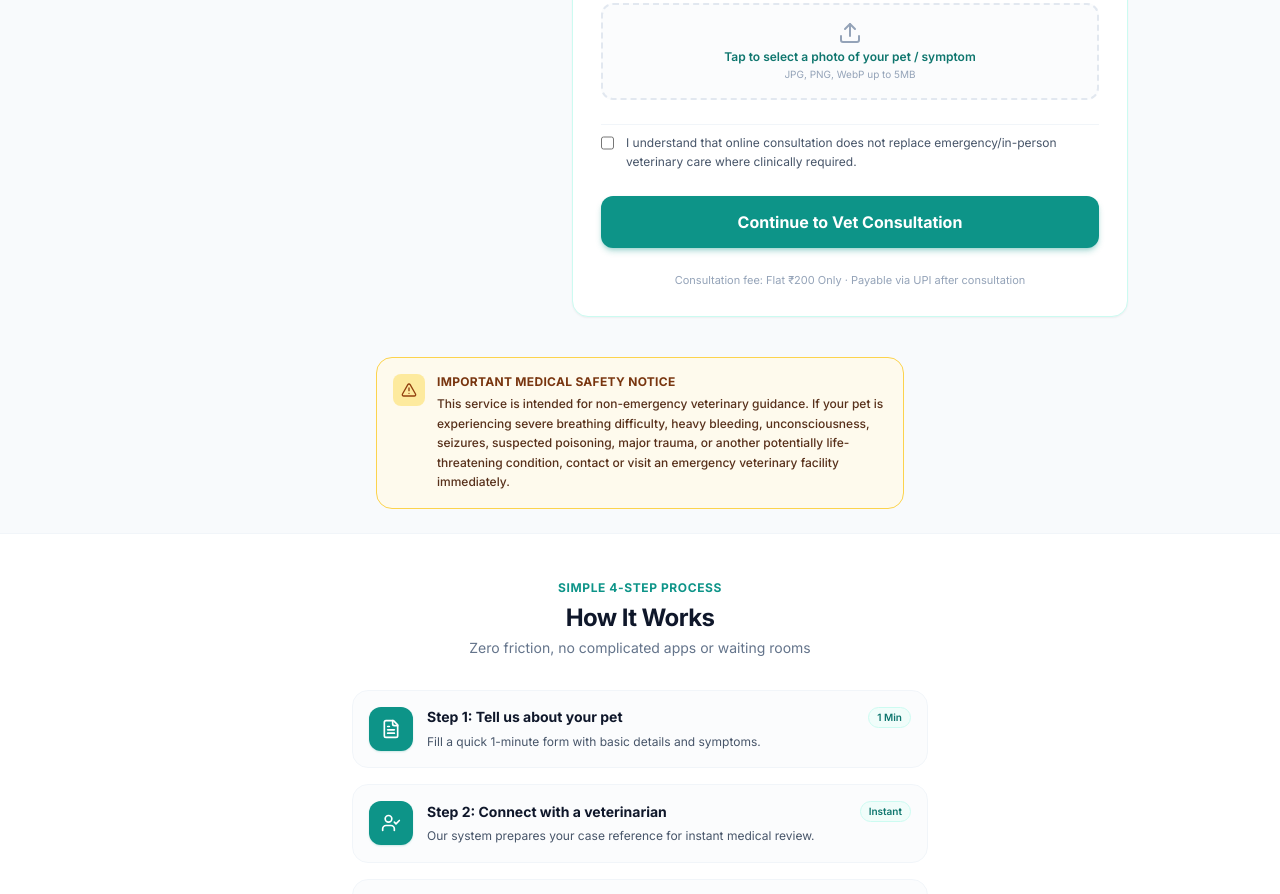
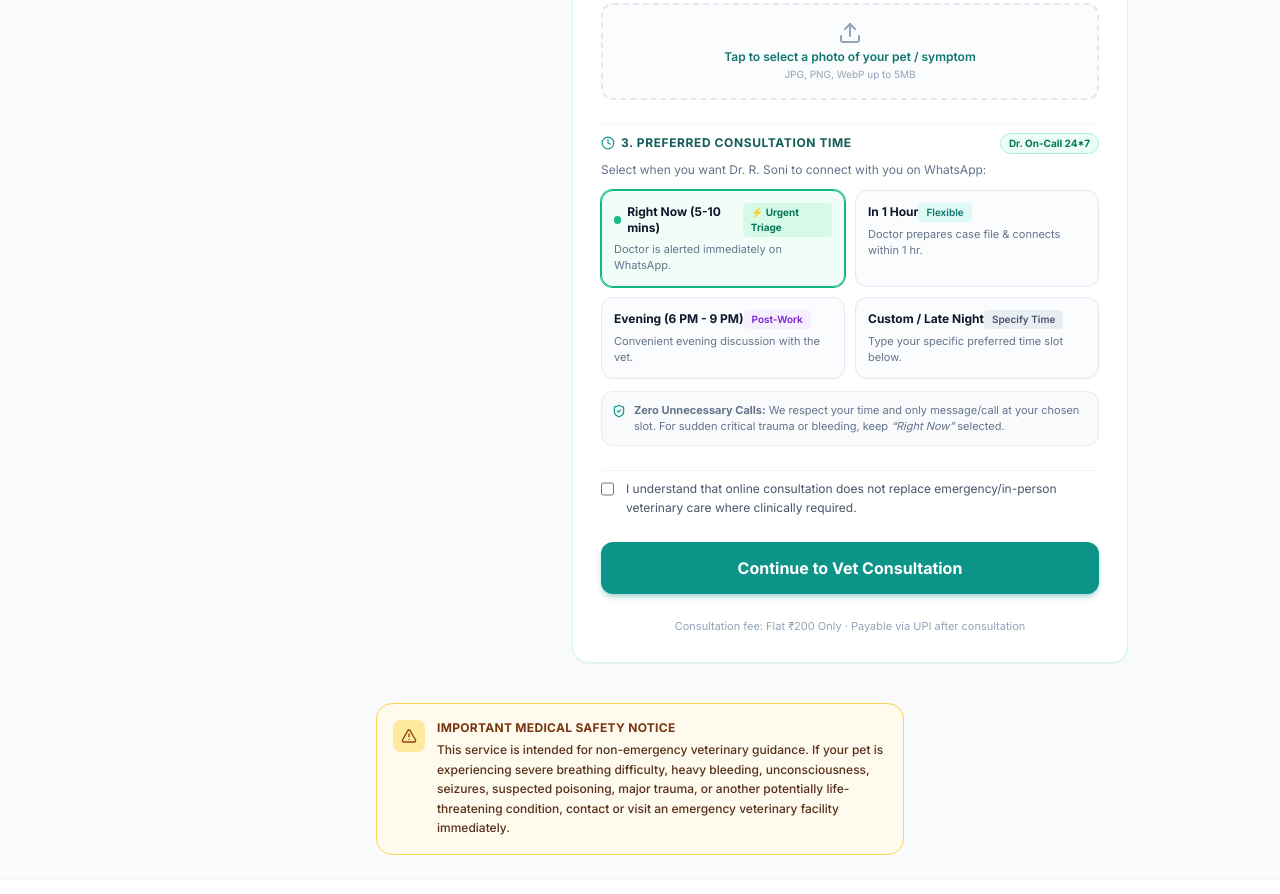
Before and after one commit to sanjay-1112/vettalk-, a Next.js app: page / in a window 1280 px wide. Shown: the part 1160-2054 px from the top of the page. Built offline with nearby package versions, Linux system fonts and the light colour scheme; no server answers.

Commit message:
feat: add smart preferred consultation time slot selector on web intake form and doctor desk

```diff
--- a/src/app/api/consultations/route.ts
+++ b/src/app/api/consultations/route.ts
@@ -31,6 +31,8 @@ export async function POST(req: NextRequest) {
     const main_concern = (formData.get("main_concern") as string)?.trim();
     const problem_duration =
       (formData.get("problem_duration") as ProblemDuration) || "Today";
+    const preferred_slot =
+      (formData.get("preferred_slot") as string)?.trim() || "Right Now (Within 5-10 mins)";
     const disclaimer_accepted = formData.get("disclaimer_accepted") === "true";
 
     const utm_source = (formData.get("utm_source") as string)?.trim() || null;
@@ -144,6 +146,7 @@ export async function POST(req: NextRequest) {
       pet_gender,
       main_concern,
       problem_duration,
+      preferred_slot,
       photo_url,
       consultation_status: "new",
       payment_status: "pending",
@@ -211,6 +214,7 @@ export async function POST(req: NextRequest) {
       petAge: record.pet_age,
       mainConcern: record.main_concern,
       problemDuration: record.problem_duration,
+      preferredSlot: record.preferred_slot,
       photoUrl: record.photo_url,
     }).catch((err) => {
       console.warn("Backend notification dispatch warning:", err);
--- a/src/components/ConsultationConfirmation.tsx
+++ b/src/components/ConsultationConfirmation.tsx
@@ -102,6 +102,13 @@ export function ConsultationConfirmation({
                   (+91 {data.ownerPhone})
                 </span>
               ) : null}
+            </span>
+          </div>
+
+          <div className="flex items-center justify-between border-b border-slate-200/80 pb-2">
+            <span className="text-xs text-slate-500 font-medium">Preferred Time:</span>
+            <span className="text-xs font-bold text-teal-800 bg-teal-50 px-2.5 py-0.5 rounded-full border border-teal-200">
+              {data.preferredSlot || "Right Now (Within 5-10 mins)"}
             </span>
           </div>
 
--- a/src/components/ConsultationForm.tsx
+++ b/src/components/ConsultationForm.tsx
@@ -13,6 +13,7 @@ import {
   Loader2,
   X,
   FileImage,
+  ShieldCheck,
 } from "lucide-react";
 import {
   ConsultationFormData,
@@ -31,6 +32,7 @@ interface ConsultationFormProps {
     petName: string;
     petType: string;
     petAge?: string;
+    preferredSlot?: string;
     mainConcern: string;
   }) => void;
 }
@@ -50,6 +52,7 @@ export function ConsultationForm({
     pet_gender: "Male",
     main_concern: initialConcern,
     problem_duration: "Today",
+    preferred_slot: "Right Now (Within 5-10 mins)",
     disclaimer_accepted: false,
     utm_source: "",
     utm_medium: "",
@@ -62,6 +65,22 @@ export function ConsultationForm({
   const [errors, setErrors] = useState<Record<string, string>>({});
   const [isSubmitting, setIsSubmitting] = useState(false);
   const [submitError, setSubmitError] = useState<string | null>(null);
+  const [selectedSlotKey, setSelectedSlotKey] = useState<"now" | "1hr" | "evening" | "custom">("now");
+  const [customSlot, setCustomSlot] = useState("");
+
+  const handleSelectSlot = (key: "now" | "1hr" | "evening" | "custom", value: string) => {
+    setSelectedSlotKey(key);
+    setFormData((prev) => ({ ...prev, preferred_slot: value }));
+  };
+
+  const handleCustomSlotChange = (e: React.ChangeEvent<HTMLInputElement>) => {
+    const val = e.target.value;
+    setCustomSlot(val);
+    setFormData((prev) => ({
+      ...prev,
+      preferred_slot: val.trim() ? `Custom: ${val.trim()}` : "Custom Slot",
+    }));
+  };
 
   // Capture UTM parameters and concern pre-fill from URL on mount
   useEffect(() => {
@@ -209,6 +228,7 @@ export function ConsultationForm({
         petName: formData.pet_name,
         petType: formData.pet_type,
         petAge: formData.pet_age,
+        preferredSlot: formData.preferred_slot,
         mainConcern: formData.main_concern,
       });
     } catch (err: unknown) {
@@ -598,6 +618,139 @@ export function ConsultationForm({
             </div>
           </div>
 
+          {/* SECTION 3: PREFERRED CONSULTATION TIME SLOT */}
+          <div className="pt-2 border-t border-slate-100">
+            <div className="flex items-center justify-between mb-2">
+              <span className="text-xs font-bold uppercase tracking-wider text-teal-800 flex items-center gap-1.5">
+                <Clock className="h-3.5 w-3.5 text-teal-600" />
+                <span>3. Preferred Consultation Time</span>
+              </span>
+              <span className="rounded-full bg-emerald-50 px-2 py-0.5 text-[10px] font-bold text-emerald-700 border border-emerald-200">
+                Dr. On-Call 24*7
+              </span>
+            </div>
+
+            <p className="text-xs text-slate-500 mb-3">
+              Select when you want Dr. R. Soni to connect with you on WhatsApp:
+            </p>
+
+            <div className="grid grid-cols-1 sm:grid-cols-2 gap-2.5">
+              {/* Option 1: Right Now */}
+              <button
+                type="button"
+                onClick={() => handleSelectSlot("now", "Right Now (Within 5-10 mins)")}
+                className={`flex flex-col text-left p-3 rounded-xl border transition-all ${
+                  selectedSlotKey === "now"
+                    ? "border-emerald-500 bg-emerald-50/70 ring-1 ring-emerald-500 shadow-xs"
+                    : "border-slate-200 bg-slate-50/50 hover:bg-slate-50 hover:border-slate-300"
+                }`}
+              >
+                <div className="flex items-center justify-between">
+                  <span className="text-xs font-bold text-slate-900 flex items-center gap-1.5">
+                    <span className="h-2 w-2 rounded-full bg-emerald-500 animate-pulse" />
+                    Right Now (5-10 mins)
+                  </span>
+                  <span className="text-[10px] font-bold text-emerald-700 bg-emerald-100/80 px-2 py-0.5 rounded">
+                    ⚡ Urgent Triage
+                  </span>
+                </div>
+                <span className="text-[11px] text-slate-500 mt-1">
+                  Doctor is alerted immediately on WhatsApp.
+                </span>
+              </button>
+
+              {/* Option 2: In 1 Hour */}
+              <button
+                type="button"
+                onClick={() => handleSelectSlot("1hr", "In 1 Hour")}
+                className={`flex flex-col text-left p-3 rounded-xl border transition-all ${
+                  selectedSlotKey === "1hr"
+                    ? "border-teal-500 bg-teal-50/70 ring-1 ring-teal-500 shadow-xs"
+                    : "border-slate-200 bg-slate-50/50 hover:bg-slate-50 hover:border-slate-300"
+                }`}
+              >
+                <div className="flex items-center justify-between">
+                  <span className="text-xs font-bold text-slate-900">
+                    In 1 Hour
+                  </span>
+                  <span className="text-[10px] font-semibold text-teal-700 bg-teal-100/60 px-2 py-0.5 rounded">
+                    Flexible
+                  </span>
+                </div>
+                <span className="text-[11px] text-slate-500 mt-1">
+                  Doctor prepares case file &amp; connects within 1 hr.
+                </span>
+              </button>
+
+              {/* Option 3: Today Evening */}
+              <button
+                type="button"
+                onClick={() => handleSelectSlot("evening", "Today Evening (6:00 PM - 9:00 PM)")}
+                className={`flex flex-col text-left p-3 rounded-xl border transition-all ${
+                  selectedSlotKey === "evening"
+                    ? "border-teal-500 bg-teal-50/70 ring-1 ring-teal-500 shadow-xs"
+                    : "border-slate-200 bg-slate-50/50 hover:bg-slate-50 hover:border-slate-300"
+                }`}
+              >
+                <div className="flex items-center justify-between">
+                  <span className="text-xs font-bold text-slate-900">
+                    Evening (6 PM - 9 PM)
+                  </span>
+                  <span className="text-[10px] font-semibold text-purple-700 bg-purple-100/60 px-2 py-0.5 rounded">
+                    Post-Work
+                  </span>
+                </div>
+                <span className="text-[11px] text-slate-500 mt-1">
+                  Convenient evening discussion with the vet.
+                </span>
+              </button>
+
+              {/* Option 4: Custom / Late Night */}
+              <button
+                type="button"
+                onClick={() => handleSelectSlot("custom", customSlot || "Custom / Late Night Slot")}
+                className={`flex flex-col text-left p-3 rounded-xl border transition-all ${
+                  selectedSlotKey === "custom"
+                    ? "border-teal-500 bg-teal-50/70 ring-1 ring-teal-500 shadow-xs"
+                    : "border-slate-200 bg-slate-50/50 hover:bg-slate-50 hover:border-slate-300"
+                }`}
+              >
+                <div className="flex items-center justify-between">
+                  <span className="text-xs font-bold text-slate-900">
+                    Custom / Late Night
+                  </span>
+                  <span className="text-[10px] font-semibold text-slate-600 bg-slate-200/70 px-2 py-0.5 rounded">
+                    Specify Time
+                  </span>
+                </div>
+                <span className="text-[11px] text-slate-500 mt-1">
+                  Type your specific preferred time slot below.
+                </span>
+              </button>
+            </div>
+
+            {/* Custom Slot Text Input */}
+            {selectedSlotKey === "custom" && (
+              <div className="mt-2.5">
+                <input
+                  type="text"
+                  placeholder="e.g. Tonight after 11:30 PM, or Tomorrow morning 10 AM"
+                  value={customSlot}
+                  onChange={handleCustomSlotChange}
+                  className="w-full rounded-xl border border-teal-300 bg-white px-3.5 py-2 text-xs text-slate-800 placeholder:text-slate-400 outline-none focus:ring-1 focus:ring-teal-500"
+                />
+              </div>
+            )}
+
+            {/* Privacy & Anti-Spam Safety Note */}
+            <div className="mt-3 flex items-start gap-2 rounded-xl bg-slate-50 p-2.5 text-[11px] text-slate-500 border border-slate-200/70">
+              <ShieldCheck className="h-3.5 w-3.5 text-teal-600 shrink-0 mt-0.5" />
+              <span>
+                <strong>Zero Unnecessary Calls:</strong> We respect your time and only message/call at your chosen slot. For sudden critical trauma or bleeding, keep <em>&ldquo;Right Now&rdquo;</em> selected.
+              </span>
+            </div>
+          </div>
+
           {/* SECTION 4: SAFETY DISCLAIMER CHECKBOX */}
           <div className="pt-2 border-t border-slate-100">
             <label className="flex items-start gap-3 cursor-pointer">
--- a/src/lib/whatsapp.ts
+++ b/src/lib/whatsapp.ts
@@ -10,12 +10,14 @@ export interface WhatsAppMessagePayload {
   petName: string;
   petType: string;
   petAge?: string;
+  preferredSlot?: string;
   mainConcern: string;
 }
 
 export function buildWhatsAppMessage(payload: WhatsAppMessagePayload): string {
   const ageDisplay = payload.petAge ? payload.petAge : "Not specified";
   const phoneLine = payload.ownerPhone ? `Phone: +91 ${payload.ownerPhone}\n` : "";
+  const slotLine = payload.preferredSlot ? `Preferred Time: ${payload.preferredSlot}\n` : "";
 
   return `Hello Dr. R. Soni,
 
@@ -27,7 +29,7 @@ Owner: ${payload.ownerName}
 ${phoneLine}Pet: ${payload.petName}
 Pet Type: ${payload.petType}
 Age: ${ageDisplay}
-
+${slotLine}
 Concern:
 ${payload.mainConcern.trim()}
 
--- a/src/types/consultation.ts
+++ b/src/types/consultation.ts
@@ -35,6 +35,7 @@ export interface ConsultationRequest {
   payment_status: PaymentStatus;
   consultation_amount: number;
   admin_notes?: string | null;
+  preferred_slot?: string | null;
   utm_source?: string | null;
   utm_medium?: string | null;
   utm_campaign?: string | null;
@@ -55,6 +56,7 @@ export interface ConsultationFormData {
   // Medical
   main_concern: string;
   problem_duration: ProblemDuration;
+  preferred_slot: string;
   photo_url?: string;
   // Safety
   disclaimer_accepted: boolean;
```
Also changed, not shown: src/components/AdminConsultationTable.tsx (+19 -7 lines), src/lib/notifications.ts (+5 -4 lines).
